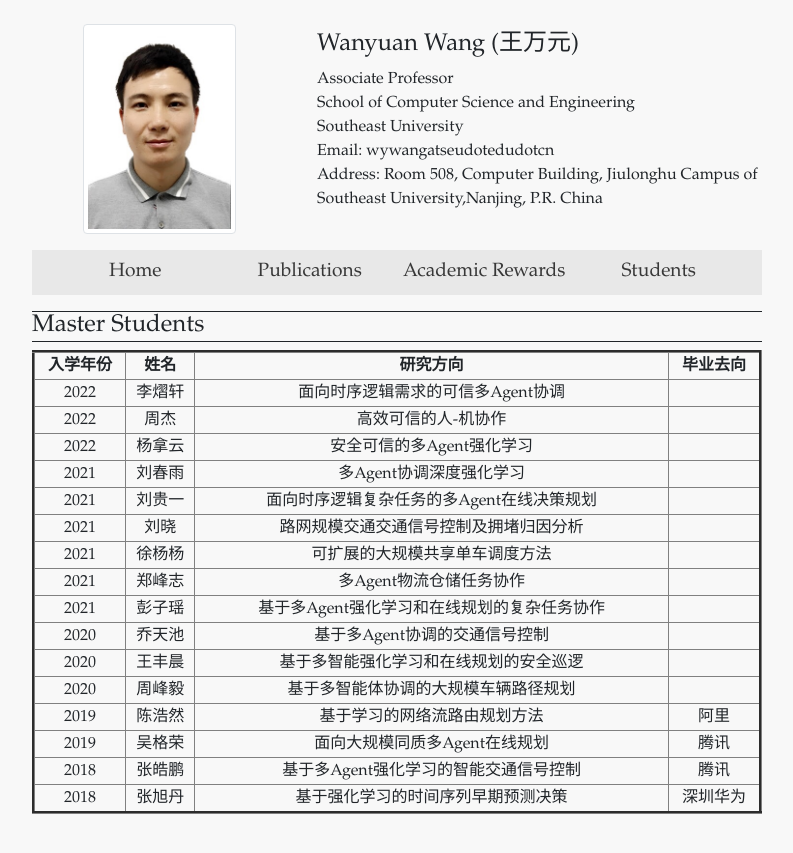
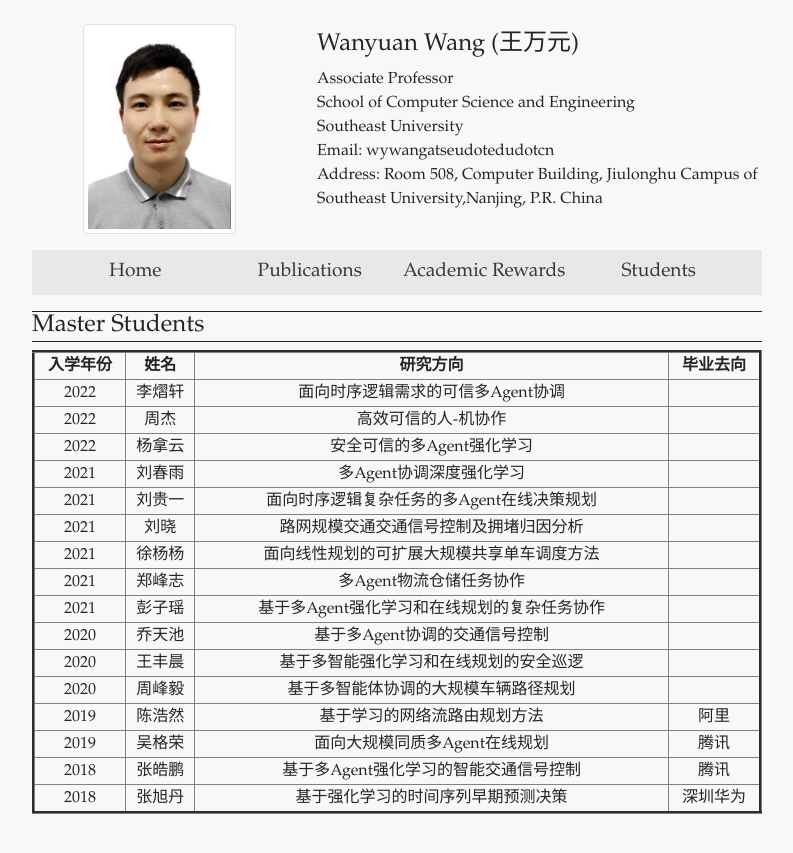
Before and after one commit to wanyuanwang/wanyuanwang.github.io, a Jekyll site: the page built from students.html, in a window 1280 px wide. Shown: the top 853 px of the page, without its empty margins (243-1036 px from the left). Built offline with Jekyll 4.4.1, drawn with Linux system fonts in a browser that asks for light colours.

Commit message:
Update students.html

```diff
--- a/students.html
+++ b/students.html
@@ -50,7 +50,7 @@ layout: default
           <tr align="center">
     	      <td>2021</td>
               <td>徐杨杨</td>
-              <td>可扩展的大规模共享单车调度方法</td>
+              <td>面向线性规划的可扩展大规模共享单车调度方法</td>
               <td></td>
           </tr>
           <tr align="center">
```
